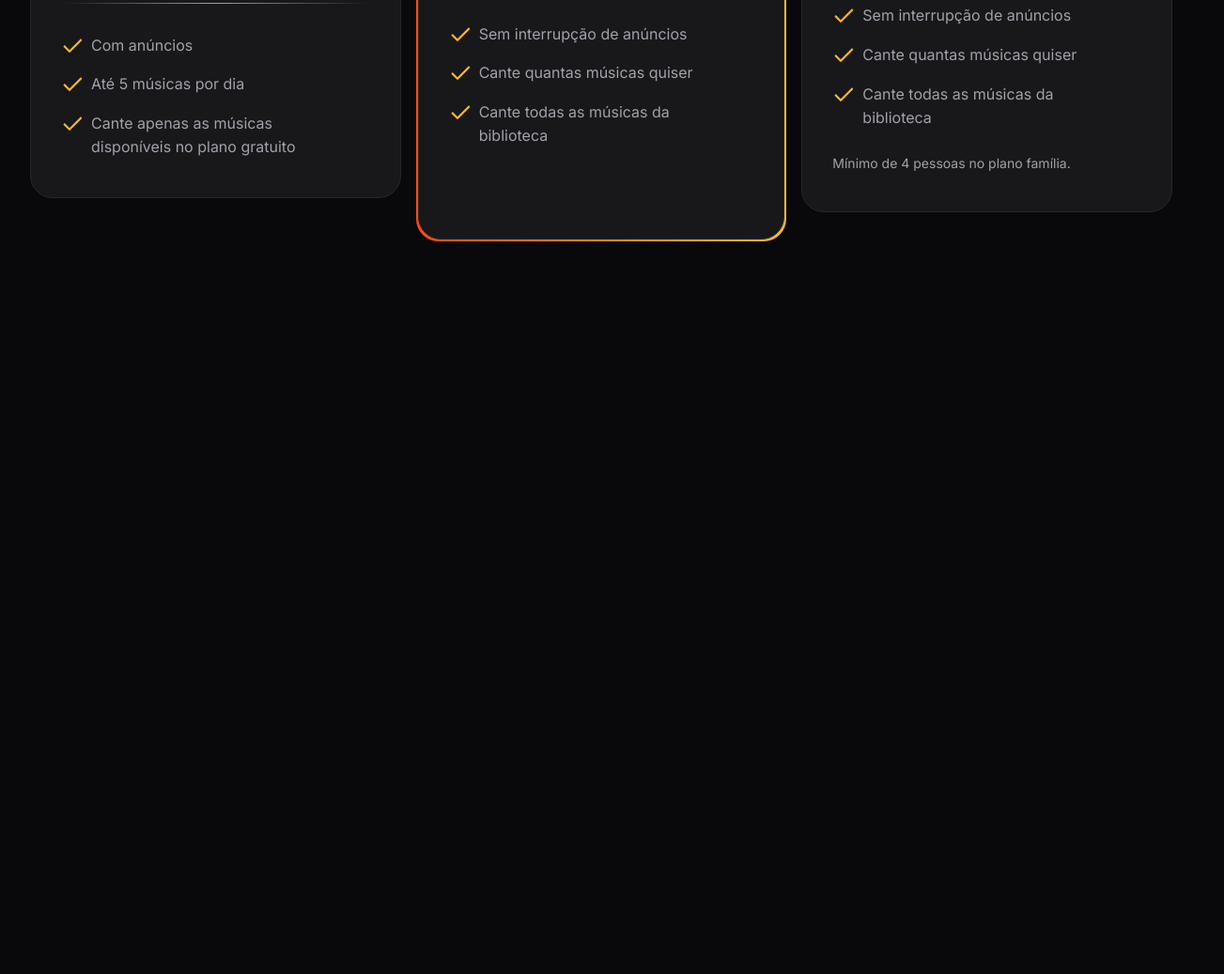
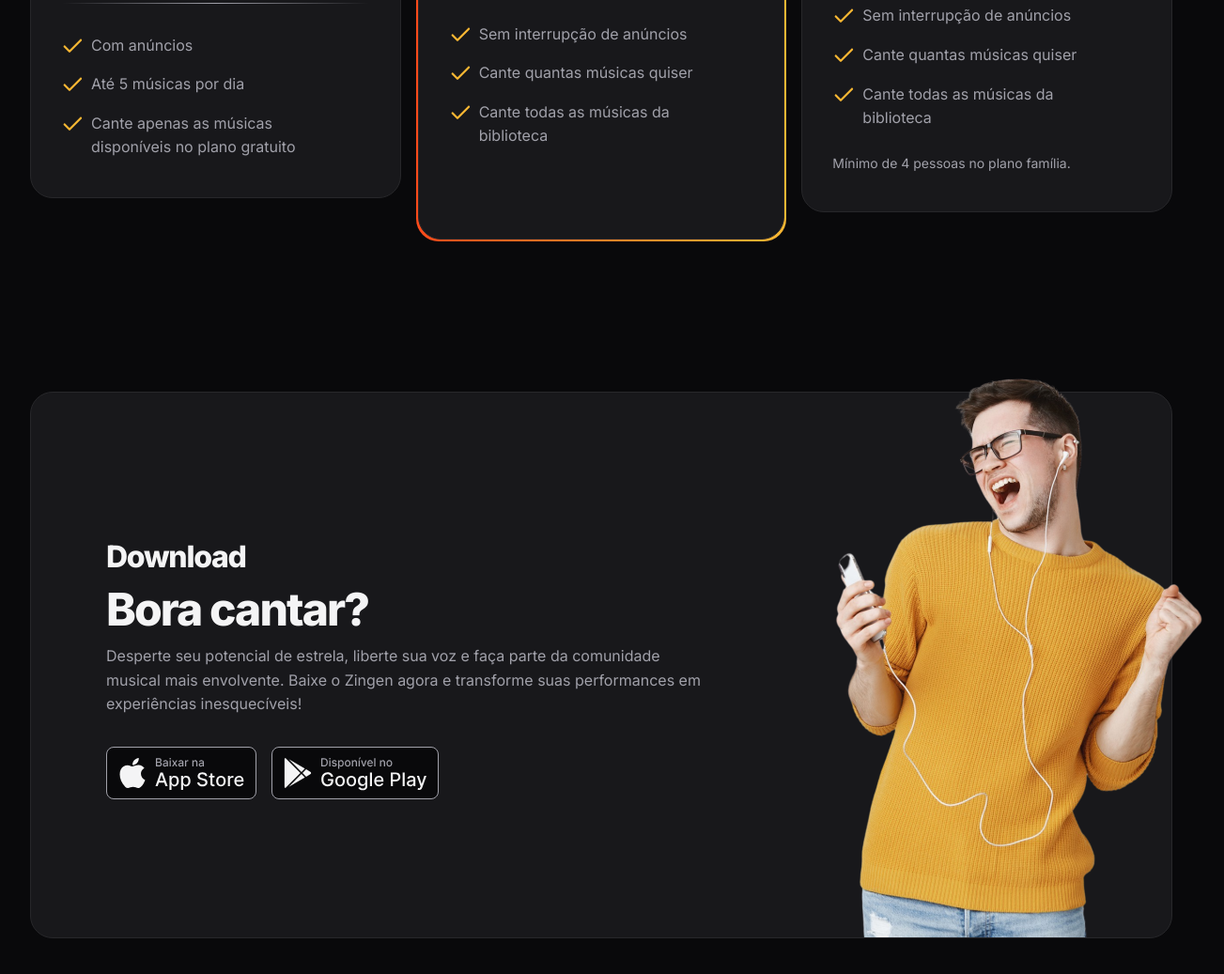
Before and after one commit to bembemg/landing-page-zingen, a plain HTML site: page index.html in a window 1280 px wide. Shown: the part 3248-4285 px from the top of the page at 94% size, 1303 px wide, since content can reach past the window. Before the commit the page ends 3585 px from the top, so only its background shows below. Drawn offline with Linux system fonts and the light colour scheme.

Commit message:
download section

```diff
--- a/index.html
+++ b/index.html
@@ -155,5 +155,29 @@
         </div>
     </section>
 
+    <section id="download">
+        <div class="container py-xl">
+            <div class="card px-lg even-columns items-center">
+                <div>
+                    <header>
+                        <h3>Download</h3>
+                        <h2>Bora cantar?</h2>
+                    </header>
+                    <p>Desperte seu potencial de estrela, liberte sua voz e faça parte da comunidade musical mais envolvente. Baixe o Zingen agora e transforme suas performances em experiências inesquecíveis!</p>
+
+                    <div class="buttons flex gap-1">
+                        <a href="#">
+                            <img src="./assets/icons/button-appstore.svg" alt="Baixar da Apple Store">
+                        </a>
+                        <a href="#">
+                            <img src="./assets/icons/button-playstore.svg" alt="Baixar da Play Store">
+                        </a>
+                    </div>
+                </div>
+                <img src="./assets/images/rapaz-ouvindo-musica.png" alt="">
+            </div>
+        </div>
+    </section>
+
 </body>
 </html>
--- /dev/null
+++ b/styles/download.css
@@ -0,0 +1,32 @@
+#download {
+    .card {
+        padding: 3rem 1.5rem 15rem;
+        position: relative;
+
+        & > img {
+            width: 14.5rem;
+            position: absolute;
+            bottom: 0;
+            right: -3.5rem;
+        }
+    }
+
+    .buttons {
+        flex-wrap: wrap;
+        margin-top: 2rem;
+    }
+
+    @media (width >= 80em) {
+        .card {
+            padding: 8.75rem 5rem;
+
+            & > div:nth-child(1) {
+                max-width: 40rem;
+            }
+
+            & > img {
+                width: 29.125rem;
+            }
+        }
+    }
+}
--- a/styles/global.css
+++ b/styles/global.css
@@ -47,7 +47,9 @@ html {
     font-weight: var(--fw-base);
     font-size: var(--fs-base);
     line-height: 1.6; /* 160% */
-    color: var(--text-color-primary)
+    color: var(--text-color-primary);
+
+    overflow-x: hidden;
 }
 
 body {
--- a/styles/index.css
+++ b/styles/index.css
@@ -9,3 +9,4 @@
 @import url(cards.css);
 @import url(features.css) (width >= 80rem);
 @import url(pricing.css);
+@import url(download.css);
```
Also changed, not shown: assets/icons/button-appstore.svg (added), assets/icons/button-playstore.svg (added), assets/images/rapaz-ouvindo-musica.png (renamed from assets/images/rapaz-ouvindo-musica-com-fones-de-ouvido-e-cantando-no-aplicativo-de-karaoke-removebg 1.png).
